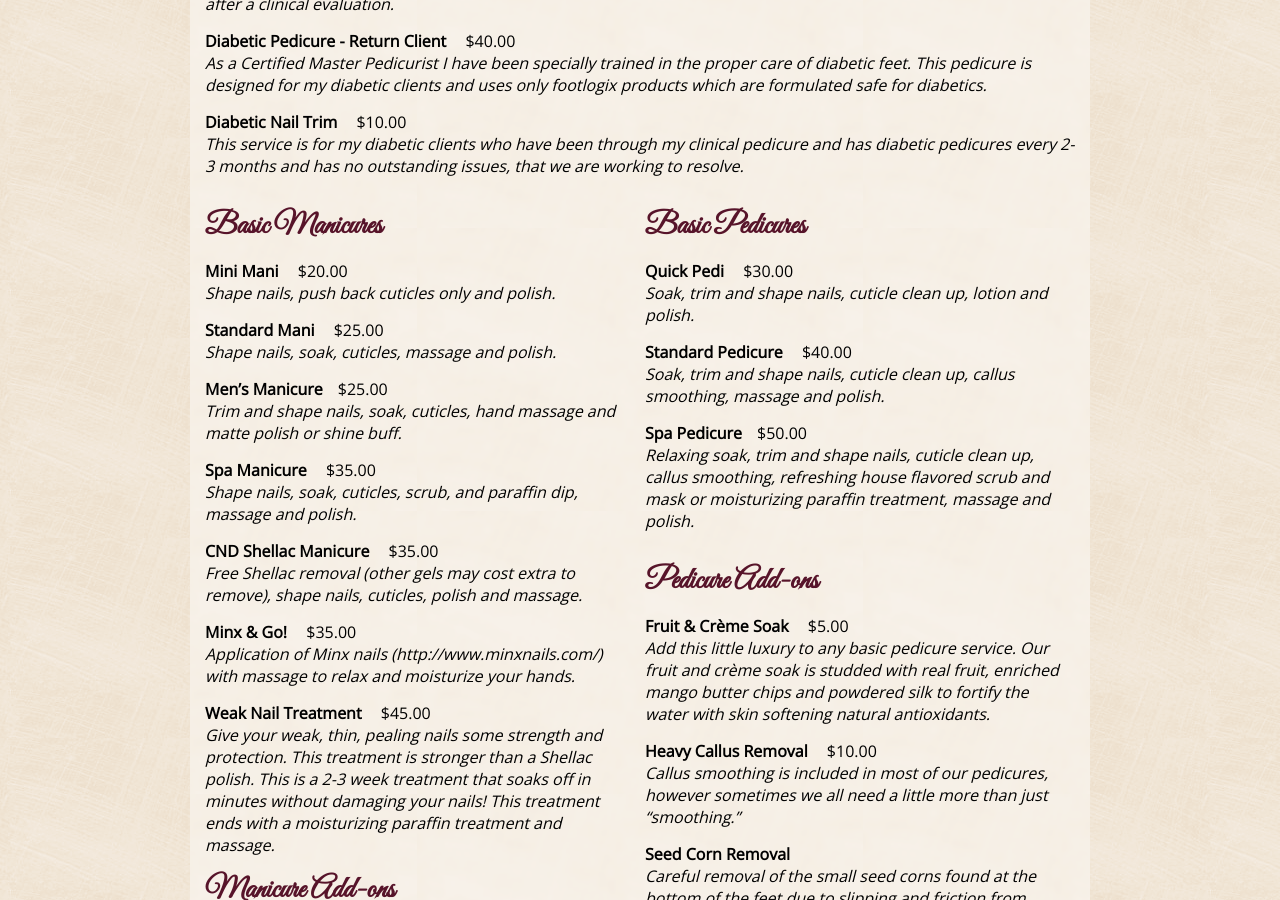
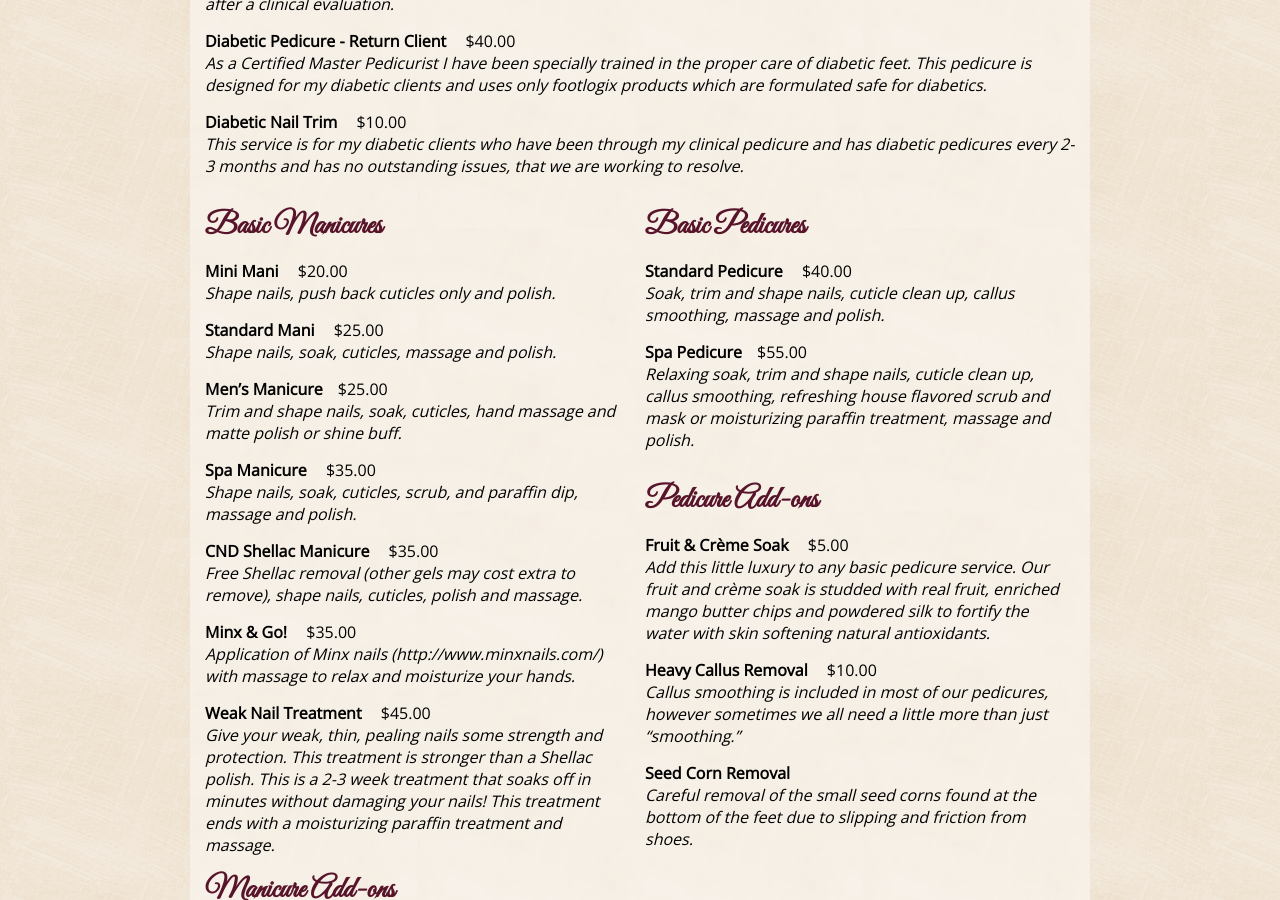
Before and after one commit to susanspedispa/susanspedispa.github.io, a Jekyll site: the page built from menu.html, in a window 1280 px wide and 900 px high, scrolled down 862 px. Built offline with Jekyll 4.4.1, drawn with Linux system fonts in a browser that asks for light colours.

Commit message:
Update menu.html

```diff
--- a/_includes/menu.html
+++ b/_includes/menu.html
@@ -80,15 +80,11 @@
 <div class="halfColumn" style="margin-left: 10px;">
 	<h3>Basic Pedicures</h3>
 	<div class="treatment">
-	<span class="treatmentName">Quick Pedi</span><span class="treatmentPrice">  $30.00</span>
-	<div class="treatmentDescription">Soak, trim and shape nails, cuticle clean up, lotion and polish.</div>
-	</div>
-	<div class="treatment">
 	<span class="treatmentName">Standard Pedicure </span><span class="treatmentPrice">$40.00</span>
 	<div class="treatmentDescription">Soak, trim and shape nails, cuticle clean up, callus smoothing, massage and polish.</div>
 	</div>
 	<div class="treatment">
-	<span class="treatmentName">Spa Pedicure</span><span class="treatmentPrice">$50.00</span>
+	<span class="treatmentName">Spa Pedicure</span><span class="treatmentPrice">$55.00</span>
 	<div class="treatmentDescription">Relaxing soak, trim and shape nails, cuticle clean up, callus smoothing, refreshing house flavored scrub and mask or moisturizing paraffin treatment, massage and polish.</div>
 	</div>
 	<h3>Pedicure Add-ons</h3>
```
